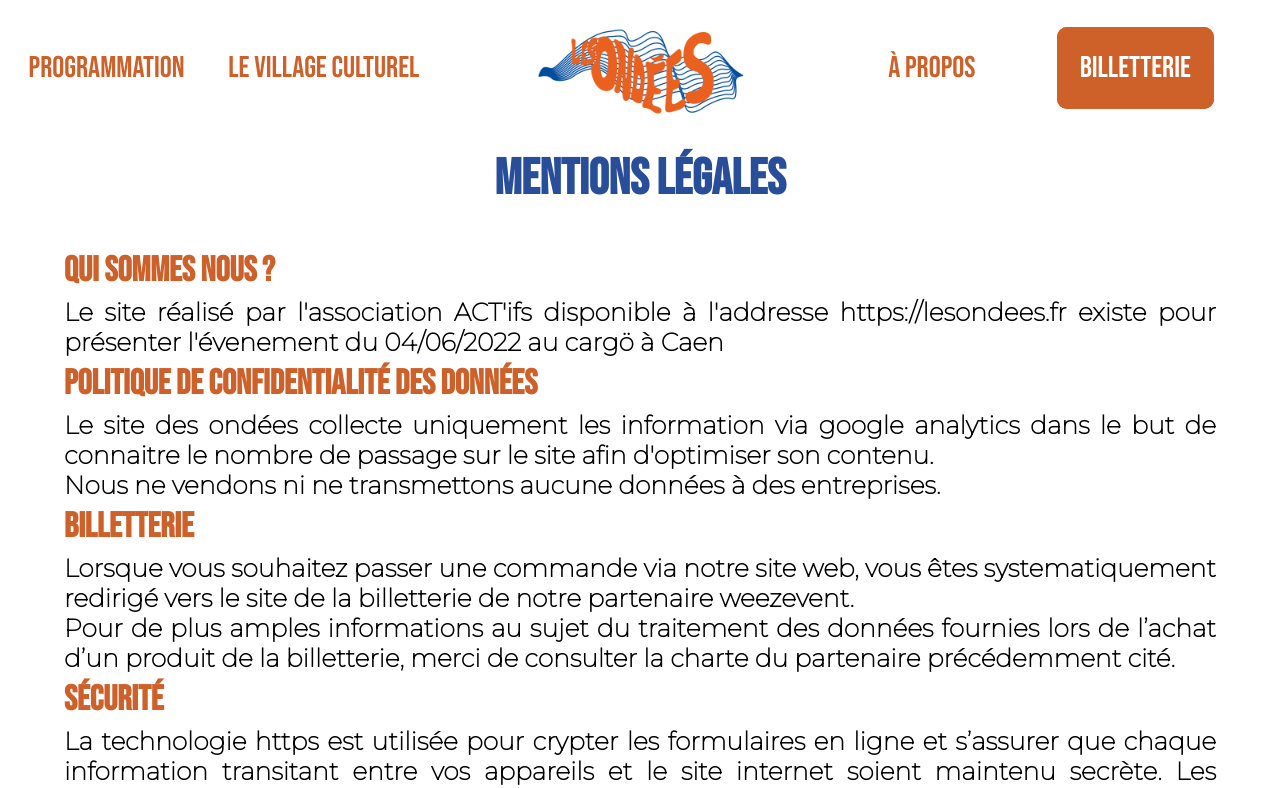
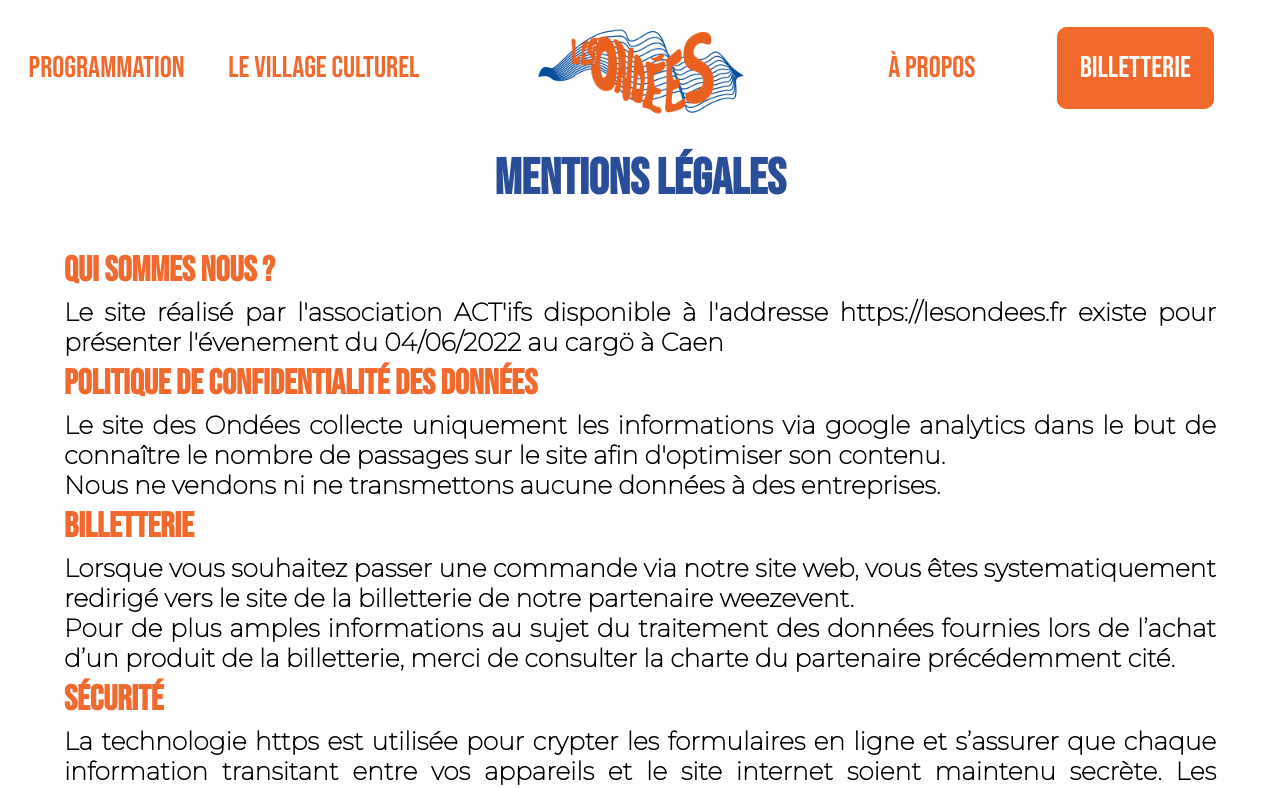
Before and after one commit to BaptisteLaisney/Cem, a Vue app: page /Mentions in a window 1280 px wide. Shown: the top 788 px of the page. Built offline with nearby package versions, Linux system fonts and the light colour scheme.

Commit message:
changement de couleur par default

```diff
--- a/src/App.vue
+++ b/src/App.vue
@@ -52,7 +52,7 @@ h2{
 }
 h3{
   font-family:'Bebas Neue', cursive;
-  color: #ce6029;
+  color: #f1692c;
   font-size: 25px;
   margin-top: 5px;
   margin-bottom: 5px;
--- a/src/components/Constant/Nav.vue
+++ b/src/components/Constant/Nav.vue
@@ -57,7 +57,7 @@ export default {
 <style scoped>
 a,.item-menu{
     text-decoration: none;
-    color: #ce6029;
+    color: #f1692c;
     font-family:'Bebas Neue', cursive;
     font-size: 30px;
 }
@@ -95,7 +95,7 @@ a,.item-menu{
     bottom:0px;
 }
 .button-nav:hover + .barre{
-    background-color: #ce6029 ;
+    background-color: #f1692c ;
 }
 #dropdown-content{
     display: flex;
@@ -133,15 +133,15 @@ a,.item-menu{
     margin-bottom: 0px;
 }
 #nav-billetterie{
-    background-color: #ce6029 ;
+    background-color: #f1692c ;
     color:white;
     margin:10px;
     padding:20px;
     border-radius: 10px;
-    border:#ce6029 solid;
+    border:#f1692c solid;
 }
 #nav-billetterie:hover{
-    color: #ce6029;
+    color: #f1692c;
     background: white;
 
 }
--- a/src/views/Accueil.vue
+++ b/src/views/Accueil.vue
@@ -44,7 +44,7 @@ export default {
 </script>
 <style nosope>
 .banniere{
-  border-top: 0.5vh solid #ce6029;
+  border-top: 0.5vh solid #f1692c;
 
 }
 .textPresentation{
--- a/src/views/Mentions.vue
+++ b/src/views/Mentions.vue
@@ -2,7 +2,7 @@
 <div class="Mentions">
       <h1>Mentions légales</h1>
     <Partie Titre="Qui sommes nous ?" Contenu="Le site réalisé par l'association ACT'ifs disponible à l'addresse https://lesondees.fr existe pour présenter l'évenement du 04/06/2022 au cargö à Caen <br>" />
-    <Partie Titre="Politique de confidentialité des données" Contenu="Le site des ondées collecte uniquement les information via google analytics dans le but de connaitre le nombre de passage sur le site afin d'optimiser son contenu.<br> Nous ne vendons ni ne transmettons aucune données à des entreprises."/>
+    <Partie Titre="Politique de confidentialité des données" Contenu="Le site des Ondées collecte uniquement les informations via google analytics dans le but de connaître le nombre de passages sur le site afin d'optimiser son contenu.<br> Nous ne vendons ni ne transmettons aucune données à des entreprises."/>
     <Partie Titre="Billetterie" Contenu="Lorsque vous souhaitez passer une commande via notre site web, vous êtes systematiquement redirigé vers le site de la billetterie de notre partenaire weezevent.<br>Pour de plus amples informations au sujet du traitement des données fournies lors de l’achat d’un produit de la billetterie, merci de consulter la charte du partenaire précédemment cité. "/>
     <Partie Titre="Sécurité" Contenu="La technologie https est utilisée pour crypter les formulaires en ligne et s’assurer que chaque information transitant entre vos appareils et le site internet soient maintenu secrète. Les certificats SSL vous assurent que les pages que vous visitez proviennent bien de notre site et permettent ainsi d’éviter la fraude."/>
     <Partie Titre="Hebergeur" Contenu="Le site www.lesondees.fr est hébergé par la société OVH : <br> RCS Lille Métropole 424 761 419 00045 <br>Code APE 2620Z <br >N° TVA : FR 22 424 761 419 <br> Siège social : 2 rue Kellermann - 59100 Roubaix - France"/>
```
